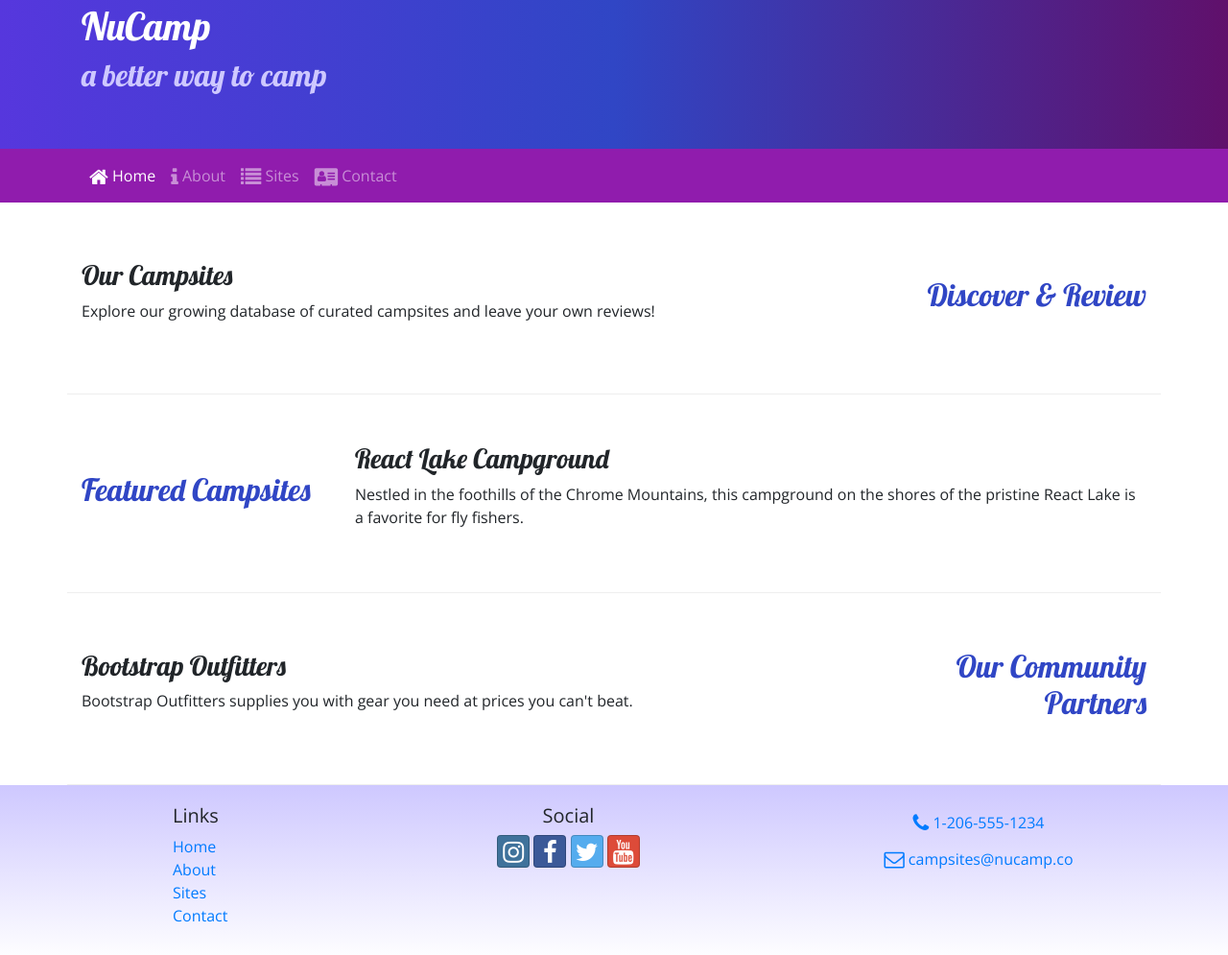
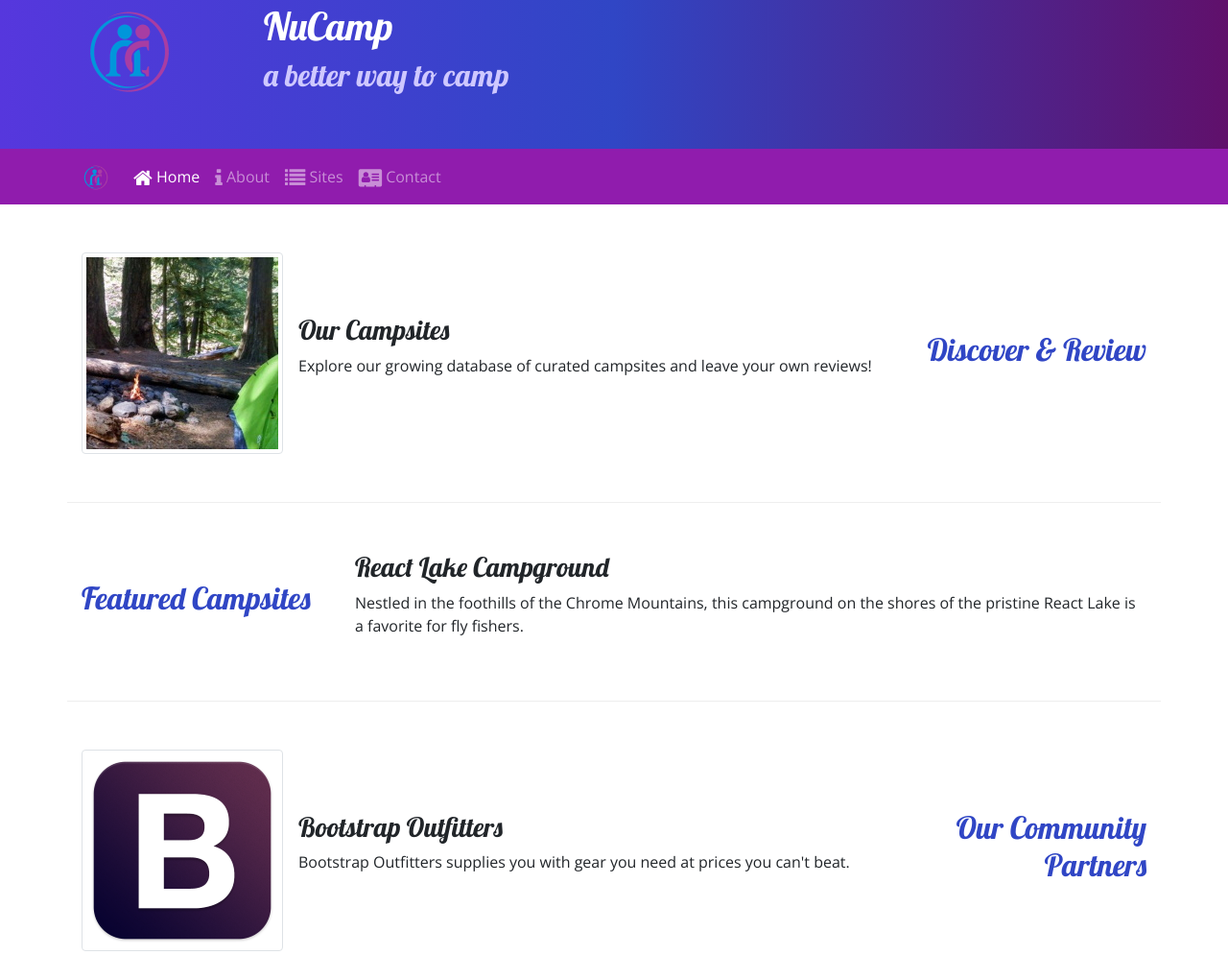
Before and after one commit to sachinkrb/nucamp_bootstrap, a website: page index.html in a window 1280 px wide. Shown: the part 47-1042 px from the top of the page at 96% size. Drawn offline with nearby package versions, Linux system fonts and the light colour scheme.

Commit message:
images and media

```diff
--- a/index.html
+++ b/index.html
@@ -39,6 +39,9 @@
         <div>
             <div class="container">
                 <div class="row">
+                    <div class="col-4 col-sm-3 col-md-2 align-self-center">
+                        <img src="img/logo.png" class="img-fluid" />
+                    </div>
                     <div class="col">
                         <h1>NuCamp</h1>
                         <h2>a better way to camp</h2>
@@ -49,17 +52,21 @@
     </header>
     <nav class="navbar navbar-expand-sm navbar-dark sticky-top">
         <div class="container">
+            <a class="navbar-brand" href="#"><img src="img/logo.png" height="30" width="30" /></a>
+            <button class="navbar-toggler" type="button" data-toggle="collapse" data-target="#nucampNavbar">
                 <button class="navbar-toggler ml-auto" type="button" data-toggle="collapse" data-target="#nucampNavbar">
                     <span class="navbar-toggler-icon"></span>
                 </button>
                 <div class="collapse navbar-collapse" id="nucampNavbar">
                     <ul class="navbar-nav">
-                    <li class="nav-item active"><a class="nav-link" href="#"><i class="fa fa-home fa-lg"></i> Home </a>
+                        <li class="nav-item active"><a class="nav-link" href="#"><i class="fa fa-home fa-lg"></i> Home
+                            </a>
                         </li>
                         <li class="nav-item"><a class="nav-link" href="aboutus.html"> <i class="fa  fa-info fa-lg"></i>
                                 About
                             </a></li>
-                    <li class="nav-item"><a class="nav-link" href="#"> <i class="fa fa-list fa-lg"></i> Sites </a></li>
+                        <li class="nav-item"><a class="nav-link" href="#"> <i class="fa fa-list fa-lg"></i> Sites </a>
+                        </li>
                         <li class="nav-item"><a class="nav-link" href="contactus.html"> <i
                                     class="fa fa-address-card fa-lg"></i> Contact
                             </a></li>
@@ -73,9 +80,15 @@
                 <h2 class="text-sm-right">Discover & Review</h2>
             </div>
             <div class="col">
+                <div class="media">
+                    <img class="d-flex mr-3 img-thumbnail" src="img/breadcrumb-trail-thumb.jpg"
+                        alt="Breadcrumb Trail" />
+                    <div class="media-body align-self-center">
                         <h3>Our Campsites</h3>
-                <p class="d-none d-sm-block">Explore our growing database of curated campsites and leave your own
-                    reviews!</p>
+                        <p class="d-none d-sm-block">Explore our growing database of curated campsites and leave your
+                            own reviews!</p>
+                    </div>
+                </div>
             </div>
         </div>
 
@@ -97,9 +110,14 @@
                 <h2 class="text-sm-right">Our Community Partners</h2>
             </div>
             <div class="col">
+                <div class="media">
+                    <img class="d-flex mr-3 img-thumbnail" src="img/bootstrap-thumb.png" alt="Bootstrap Outfitters" />
+                    <div class="media-body align-self-center">
                         <h3>Bootstrap Outfitters</h3>
-                <p class="d-none d-sm-block">Bootstrap Outfitters supplies you with gear you need at prices you can't
-                    beat.</p>
+                        <p class="d-none d-sm-block">Bootstrap Outfitters supplies you with gear you need at prices you
+                            can't beat.</p>
+                    </div>
+                </div>
             </div>
         </div>
     </div>
```
Also changed, not shown: aboutus.html (+7 -1 lines), contactus.html (+11 -3 lines), img/bootstrap-thumb.png (added), img/breadcrumb-trail-thumb.jpg (added), img/breadcrumb-trail.jpg (added), img/chrome-river-thumb.jpg (added), img/chrome-river.jpg (added), img/logo.png (added), img/react-lake-thumb.jpg (added), img/react-lake.jpg (added). Lines whose indentation alone changed are shown as unchanged.
